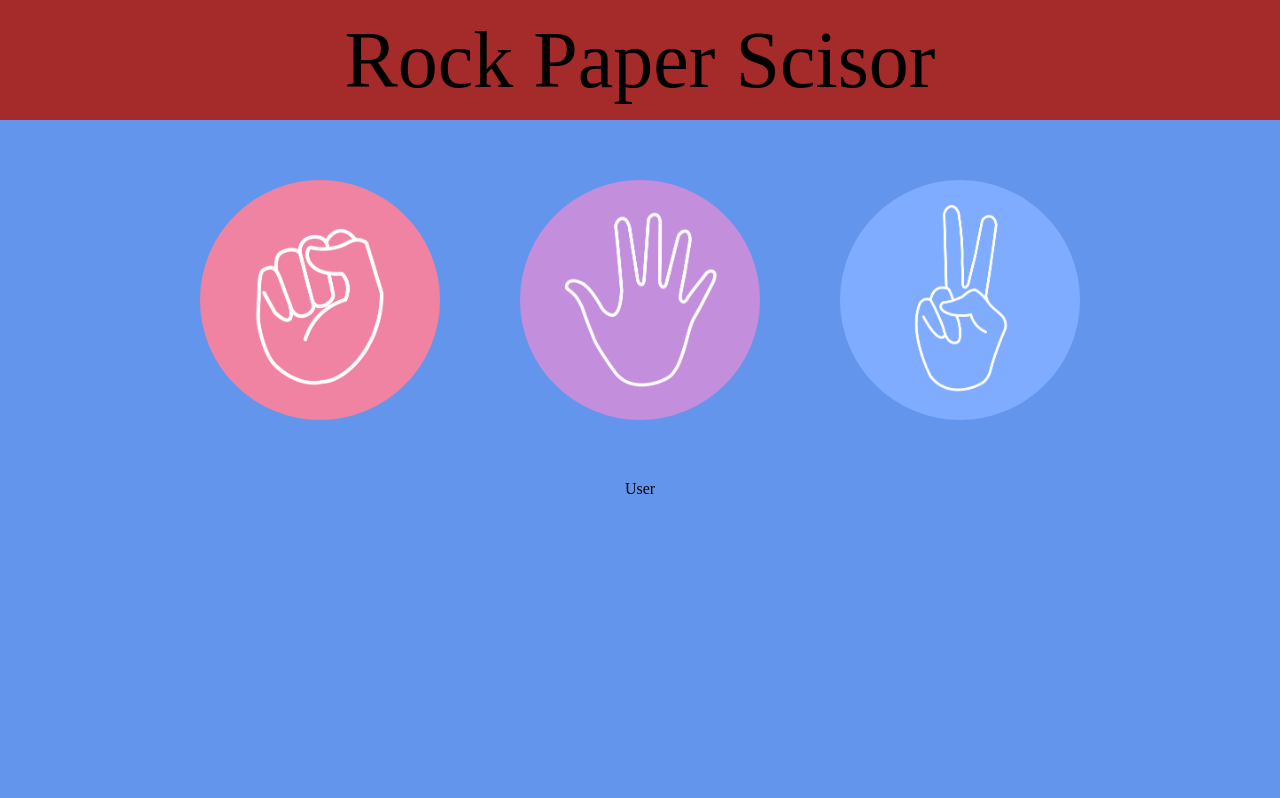
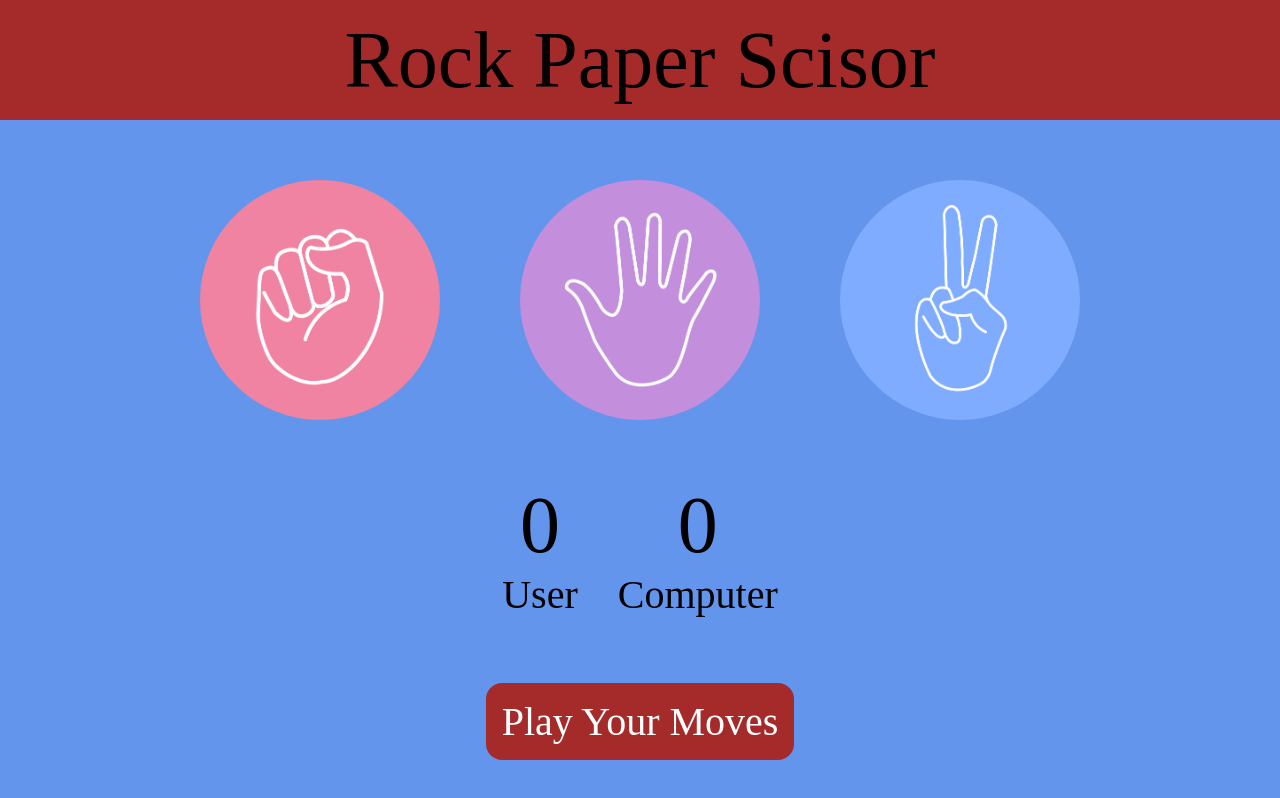
Before and after one commit to him8033/js-repo, a plain HTML site: page Rock Paper Scisor/rock-paper-scisor.html in a window 1280 px wide. Drawn offline with Linux system fonts and the light colour scheme.

Commit message:
Design for rock paper scisor is almost complete now start the written of javascript logic

```diff
--- a/Rock Paper Scisor/rock-paper-scisor.css
+++ b/Rock Paper Scisor/rock-paper-scisor.css
@@ -38,3 +38,24 @@ img{
     cursor: pointer;
     background-color: dimgrey;
 }
+.result{
+    display: flex;
+    justify-content: center;
+    align-items: center;
+    gap: 5vmin;
+    font-size: 5vmin;
+}
+#user-score,#com-score{
+    font-size: 10vmin;
+}
+.msg-area{
+    margin-top: 10vmin;
+}
+#msg{
+    background-color: brown;
+    color: white;
+    display: inline;
+    font-size: 5vmin;
+    padding: 2vmin;
+    border-radius: 2vmin;
+}
--- a/Rock Paper Scisor/rock-paper-scisor.html
+++ b/Rock Paper Scisor/rock-paper-scisor.html
@@ -23,10 +23,17 @@
             </div>
         </div>
         <div class="result">
-            <div class="user">
+            <div class="score">
+                <p id="user-score">0</p>
                 <p>User</p>
-
             </div>
+            <div class="score">
+                <p id="com-score">0</p>
+                <p>Computer</p>
+            </div>
+        </div>
+        <div class="msg-area">
+            <p id="msg">Play Your Moves</p>
         </div>
     </div>
     <script src="rock-paper-scisor.js"></script>
```
